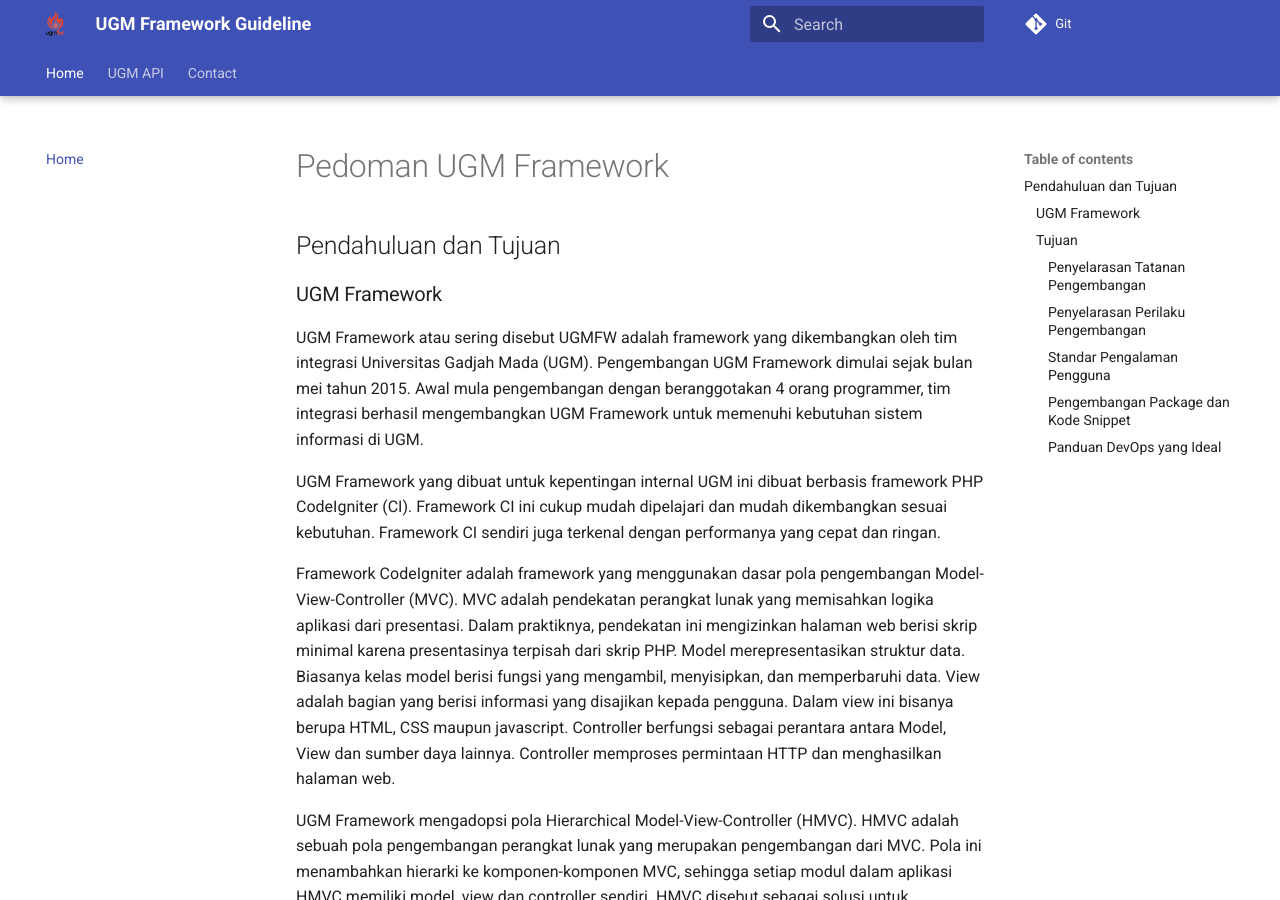
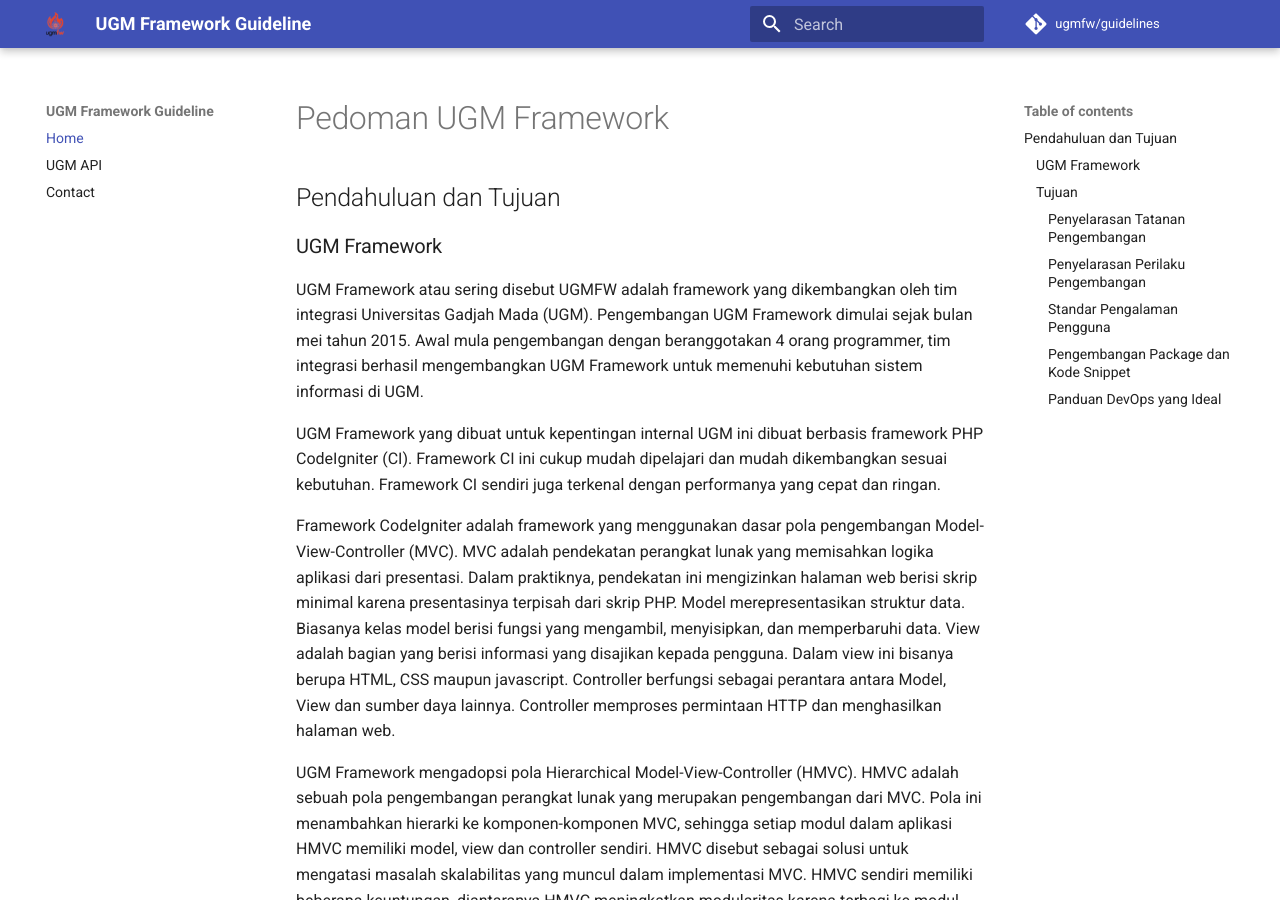
Before and after one commit to dtiugm/ugm-framework, an MkDocs documentation site: the page built from docs/index.md, in a window 1280 px wide and 900 px high. Built offline with MkDocs 1.6.1 and Material for MkDocs 9.7.7, drawn with Linux system fonts in a browser that asks for light colours; the version menu is left out.

Commit message:
feat: tambah repo

```diff
--- /dev/null
+++ b/docs/versions.json
@@ -0,0 +1,3 @@
+{
+  "version": "0.0.1"
+}
--- a/mkdocs.yml
+++ b/mkdocs.yml
@@ -9,14 +9,11 @@
     - navigation.instant
     - navigation.progress
     - navigation.tracking
-    - navigation.tabs
-    - navigation.tabs.sticky
     - navigation.sections
     - navigation.path
     - search.suggest
     - search.highlight
     - search.share
-    - header.autohide
     - navigation.footer
 plugins:
   - search
@@ -24,6 +21,7 @@
       enable_creation_date: true
       fallback_to_build_date: true
 repo_url: https://git.dev.ugm.ac.id/ugmfw/guidelines
+repo_name: ugmfw/guidelines
 extra:
   generator: false
   version:
```
Also changed, not shown: 1 other file.
